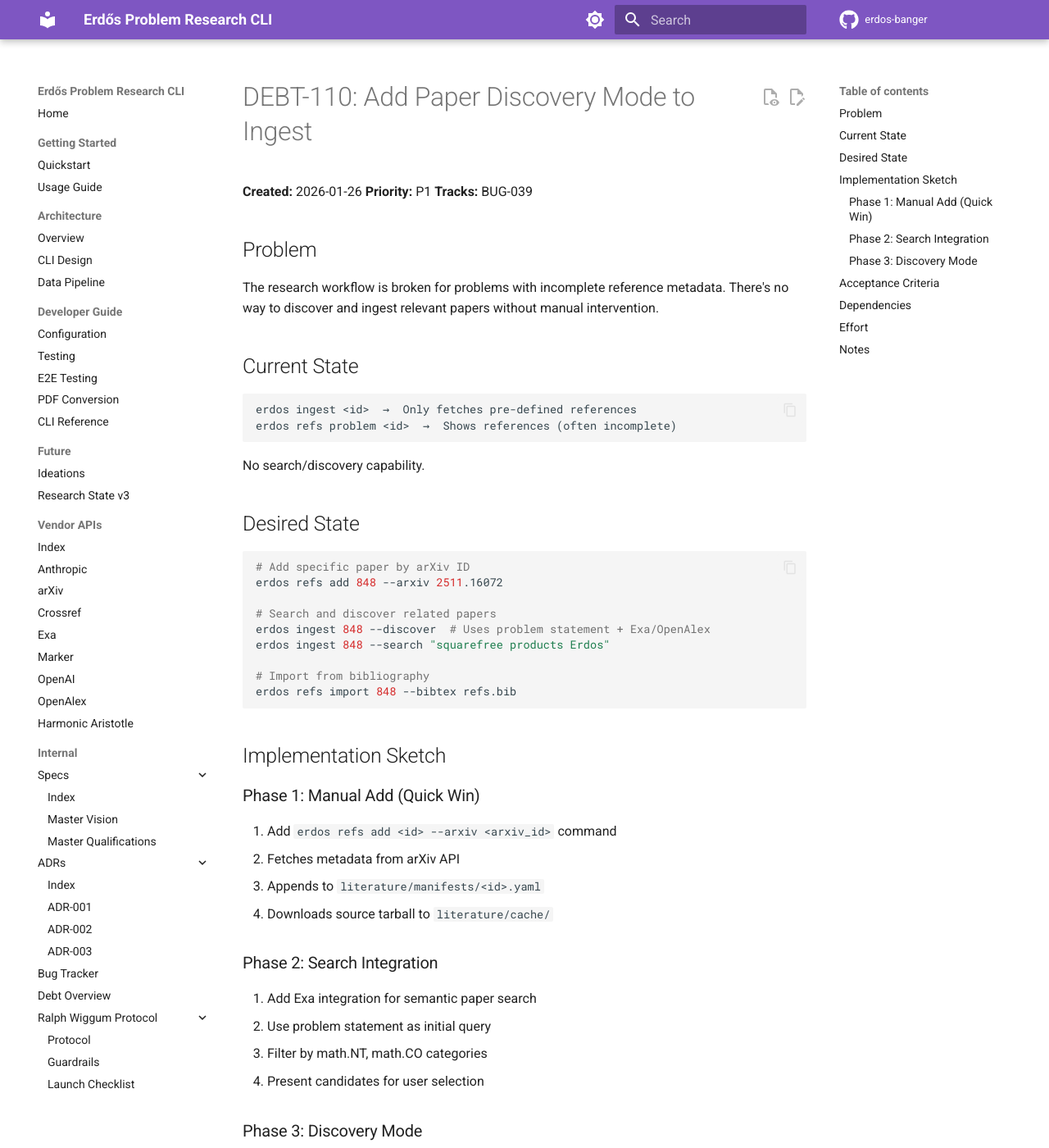
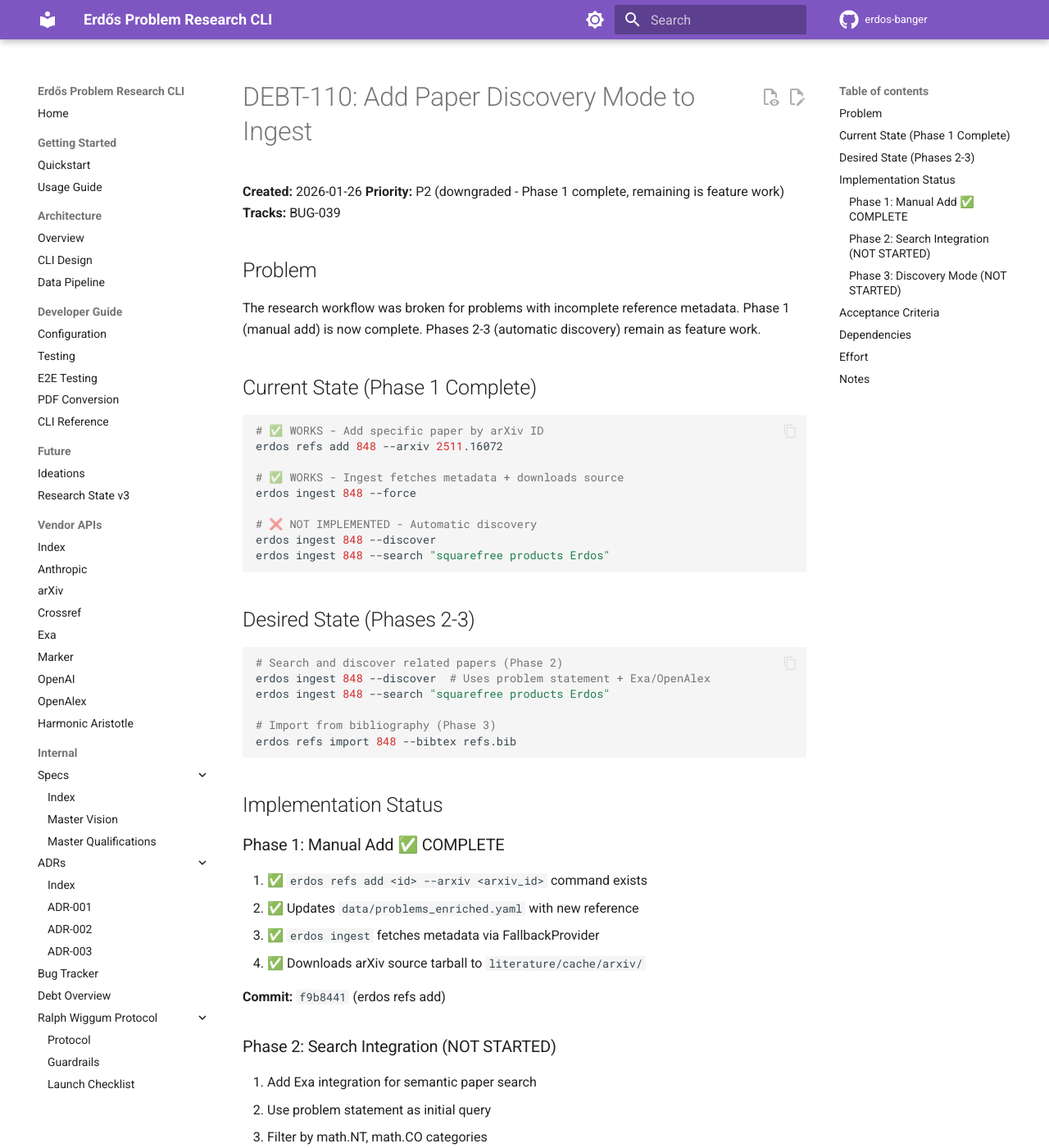
Before and after one commit to research-developer/erdos-banger, an MkDocs documentation site: the page built from docs/_debt/debt-110-ingest-discovery-mode.md, in a window 1280 px wide and 1400 px high. Shown: the whole window at 82% size. Built offline with MkDocs 1.6.1 and Material for MkDocs 9.7.7, drawn with Linux system fonts in a browser that asks for light colours; comment, search, counter and statistics services are not loaded; some of the changed text lies outside the part shown.

Commit message:
docs(bugs,debt): correct status of BUG-039, DEBT-110, DEBT-112
- BUG-039: Phase 1 (erdos refs add) is DONE, downgrade to P2
- DEBT-110: Phase 1 complete, update acceptance criteria
- DEBT-112: arXiv source pipeline works, update status
- Update READMEs with accurate implementation status

The core research workflow (refs add → ingest) is functional.
Remaining phases (auto-discovery) are feature requests, not bugs.

````diff
--- a/docs/_debt/debt-110-ingest-discovery-mode.md
+++ b/docs/_debt/debt-110-ingest-discovery-mode.md
@@ -1,51 +1,55 @@
 # DEBT-110: Add Paper Discovery Mode to Ingest
 
 **Created:** 2026-01-26
-**Priority:** P1
+**Priority:** P2 (downgraded - Phase 1 complete, remaining is feature work)
 **Tracks:** BUG-039
 
 ## Problem
 
-The research workflow is broken for problems with incomplete reference metadata. There's no way to discover and ingest relevant papers without manual intervention.
+The research workflow was broken for problems with incomplete reference metadata. Phase 1 (manual add) is now complete. Phases 2-3 (automatic discovery) remain as feature work.
 
-## Current State
+## Current State (Phase 1 Complete)
 
-```
-erdos ingest <id>  →  Only fetches pre-defined references
-erdos refs problem <id>  →  Shows references (often incomplete)
+```bash
+# ✅ WORKS - Add specific paper by arXiv ID
+erdos refs add 848 --arxiv 2511.16072
+
+# ✅ WORKS - Ingest fetches metadata + downloads source
+erdos ingest 848 --force
+
+# ❌ NOT IMPLEMENTED - Automatic discovery
+erdos ingest 848 --discover
+erdos ingest 848 --search "squarefree products Erdos"
 ```
 
-No search/discovery capability.
-
-## Desired State
+## Desired State (Phases 2-3)
 
 ```bash
-# Add specific paper by arXiv ID
-erdos refs add 848 --arxiv 2511.16072
-
-# Search and discover related papers
+# Search and discover related papers (Phase 2)
 erdos ingest 848 --discover  # Uses problem statement + Exa/OpenAlex
 erdos ingest 848 --search "squarefree products Erdos"
 
-# Import from bibliography
+# Import from bibliography (Phase 3)
 erdos refs import 848 --bibtex refs.bib
 ```
 
-## Implementation Sketch
+## Implementation Status
 
-### Phase 1: Manual Add (Quick Win)
-1. Add `erdos refs add <id> --arxiv <arxiv_id>` command
-2. Fetches metadata from arXiv API
-3. Appends to `literature/manifests/<id>.yaml`
-4. Downloads source tarball to `literature/cache/`
+### Phase 1: Manual Add ✅ COMPLETE
+1. ✅ `erdos refs add <id> --arxiv <arxiv_id>` command exists
+2. ✅ Updates `data/problems_enriched.yaml` with new reference
+3. ✅ `erdos ingest` fetches metadata via FallbackProvider
+4. ✅ Downloads arXiv source tarball to `literature/cache/arxiv/`
 
-### Phase 2: Search Integration
+**Commit:** `f9b8441` (erdos refs add)
+
+### Phase 2: Search Integration (NOT STARTED)
 1. Add Exa integration for semantic paper search
 2. Use problem statement as initial query
 3. Filter by math.NT, math.CO categories
 4. Present candidates for user selection
 
-### Phase 3: Discovery Mode
+### Phase 3: Discovery Mode (NOT STARTED)
 1. `--discover` flag extracts keywords from problem statement
 2. Searches multiple sources (arXiv, Semantic Scholar, zbMATH)
 3. Deduplicates and ranks by relevance
@@ -53,10 +57,10 @@ erdos refs import 848 --bibtex refs.bib
 
 ## Acceptance Criteria
 
-- [ ] Can add arXiv:2511.16072 to Problem 848 via CLI
-- [ ] Can search for "squarefree products" and see relevant papers
-- [ ] Exa API integrated for semantic search
-- [ ] Discovery mode works on problems with empty references
+- [x] Can add arXiv:2511.16072 to Problem 848 via CLI ✅
+- [ ] Can search for "squarefree products" and see relevant papers (Phase 2)
+- [ ] Exa API integrated for semantic search (Phase 2)
+- [ ] Discovery mode works on problems with empty references (Phase 3)
 
 ## Dependencies
 
````
Also changed, not shown: docs/_bugs/README.md (+19 -11 lines), docs/_bugs/bug-039-ingest-no-search-discovery.md (+19 -12 lines), docs/_debt/README.md (+5 -2 lines), docs/_debt/debt-112-prefer-arxiv-source-over-pdf.md (+17 -21 lines).
